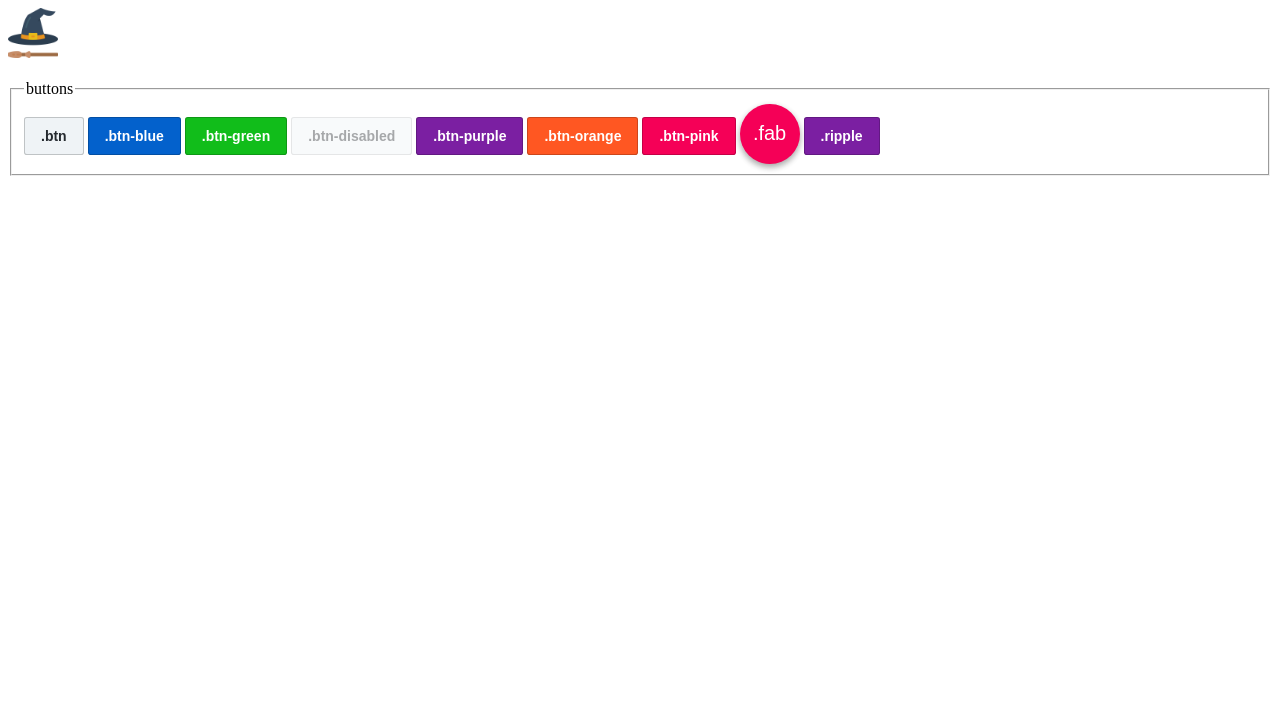
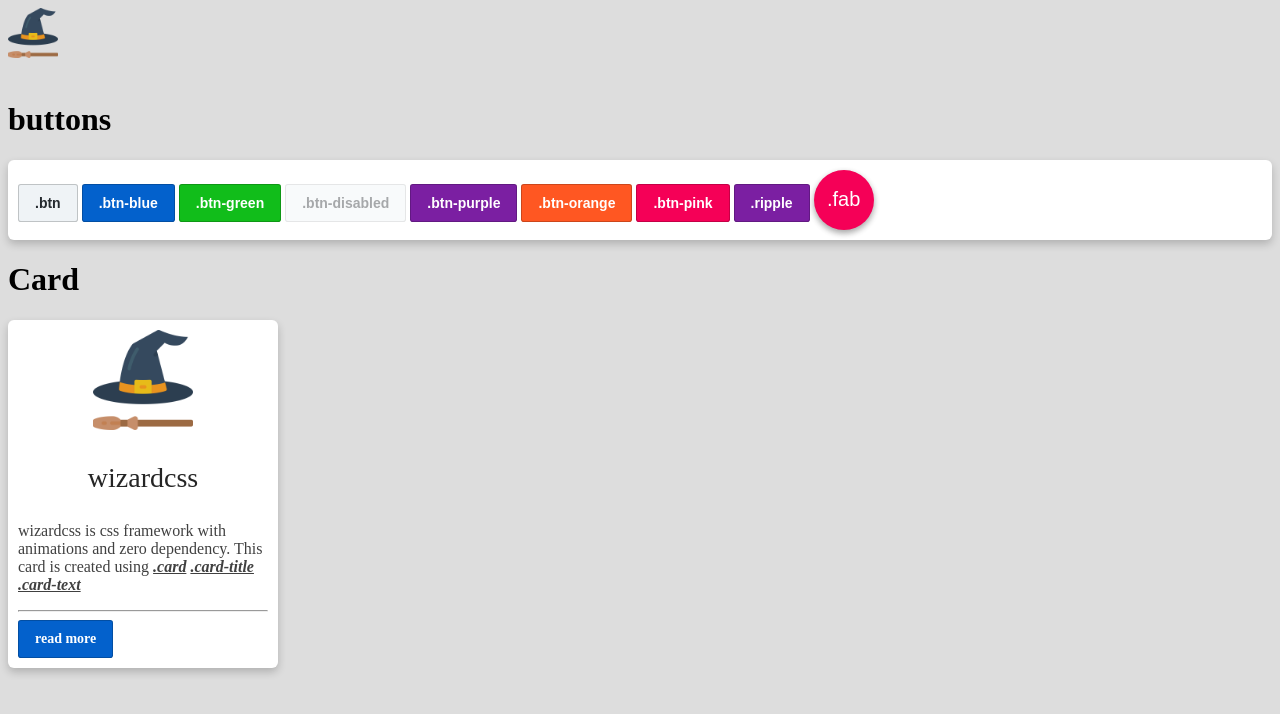
Before and after one commit to iamabs2001/wizardcss, a website built with webpack: page index.html in a window 1280 px wide. Built offline with nearby package versions, Linux system fonts and the light colour scheme.

Commit message:
New Component : Card

```diff
--- a/index.html
+++ b/index.html
@@ -8,11 +8,11 @@
     <link rel="stylesheet" href="./dist/wizardcss.min.css">
     <link rel="icon" href="./icon.png">
 </head>
-<body>
+<body style="background-color: #dddddd">
     <img src="icon.png" width="50px" height="50px"><br><br>
 
-    <fieldset>
-        <legend>buttons</legend>
+    <h1>buttons</h1>
+    <div class="card" style="background-color: white">
         <button class="btn">.btn</button>
         <button class="btn btn-blue">.btn-blue</button>
         <button class="btn btn-green">.btn-green</button>
@@ -20,9 +20,22 @@
         <button class="btn btn-purple">.btn-purple</button>
         <button class="btn btn-orange">.btn-orange</button>
         <button class="btn btn-pink">.btn-pink</button>
+        <button class="btn btn-purple ripple ">.ripple</button>
         <button class="fab">.fab</button>
-        <button class="btn btn-purple ripple ">.ripple</button>
-    </fieldset>
+    </div>
+
+    <h1>Card</h1>
+    <div class="card" style="background-color: white;width: 250px">
+        <center><img src="icon.png" width="100px" height="100px"></center>
+        <center><p class="card-title"> wizardcss </p></center>
+        <p class="card-text">wizardcss is css framework with animations and zero dependency.
+            This card is created using
+            <i><b><u>.card</u></b>
+            <b><u>.card-title</u></b>
+            <b><u>.card-text</u></b></i>
+        </p><hr>
+        <a class="btn btn-blue ripple">read more</a>
+    </div>
 
 </body>
 </html>
--- /dev/null
+++ b/src/components/card.scss
@@ -0,0 +1,20 @@
+.card {
+    border-radius: 6px;
+    transition: 0.3s;
+    box-shadow: 0 4px 8px 0 rgba(0,0,0,0.2);
+    padding: 10px;
+}
+
+.card:hover {
+    box-shadow: 0 8px 16px 0 rgba(0,0,0,0.2);
+}
+
+.card-text {
+    color:#404040;
+    font-size: 16px;
+}
+
+.card-title {
+    color:#252525;
+    font-size: 28px;
+}
--- a/src/wizardcss.scss
+++ b/src/wizardcss.scss
@@ -11,3 +11,4 @@ $amber : #ffc400;
 // style components
 @import "./components/animation.scss";
 @import "./components/button.scss";
+@import "./components/card.scss";
```
Also changed, not shown: README.md, dist/wizardcss.min.css.
